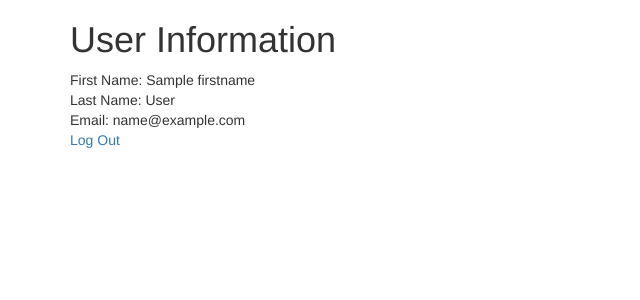
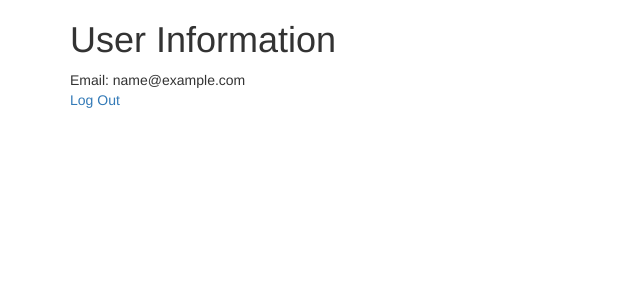
Before and after one commit to Bolgzdrt/CloudComputingMidterm-Fantasy, a Flask app: template templates/home.html in a window 1280 px wide. Shown: the top 300 px of the page, without its empty margins (0-640 px from the left). Run offline with Flask 2, Linux system fonts and the light colour scheme; the template is opened without the code that fills it: most values are stand-ins (such as "Sample title", 1, 10 or a date in 2020); some libraries are stand-ins or nearby versions.

Commit message:
forgot to save

```diff
--- a/templates/home.html
+++ b/templates/home.html
@@ -13,8 +13,6 @@ Home
 <div class="container">
   <div class="template">
     <h1>User Information</h1>
-    <div>First Name: {{ firstname }}</div>
-    <div>Last Name: {{ lastname }}</div>
     <div>Email: {{ email }}</div>
     <a href="{{ url_for('logout') }}">Log Out</a>
   </div>
```
